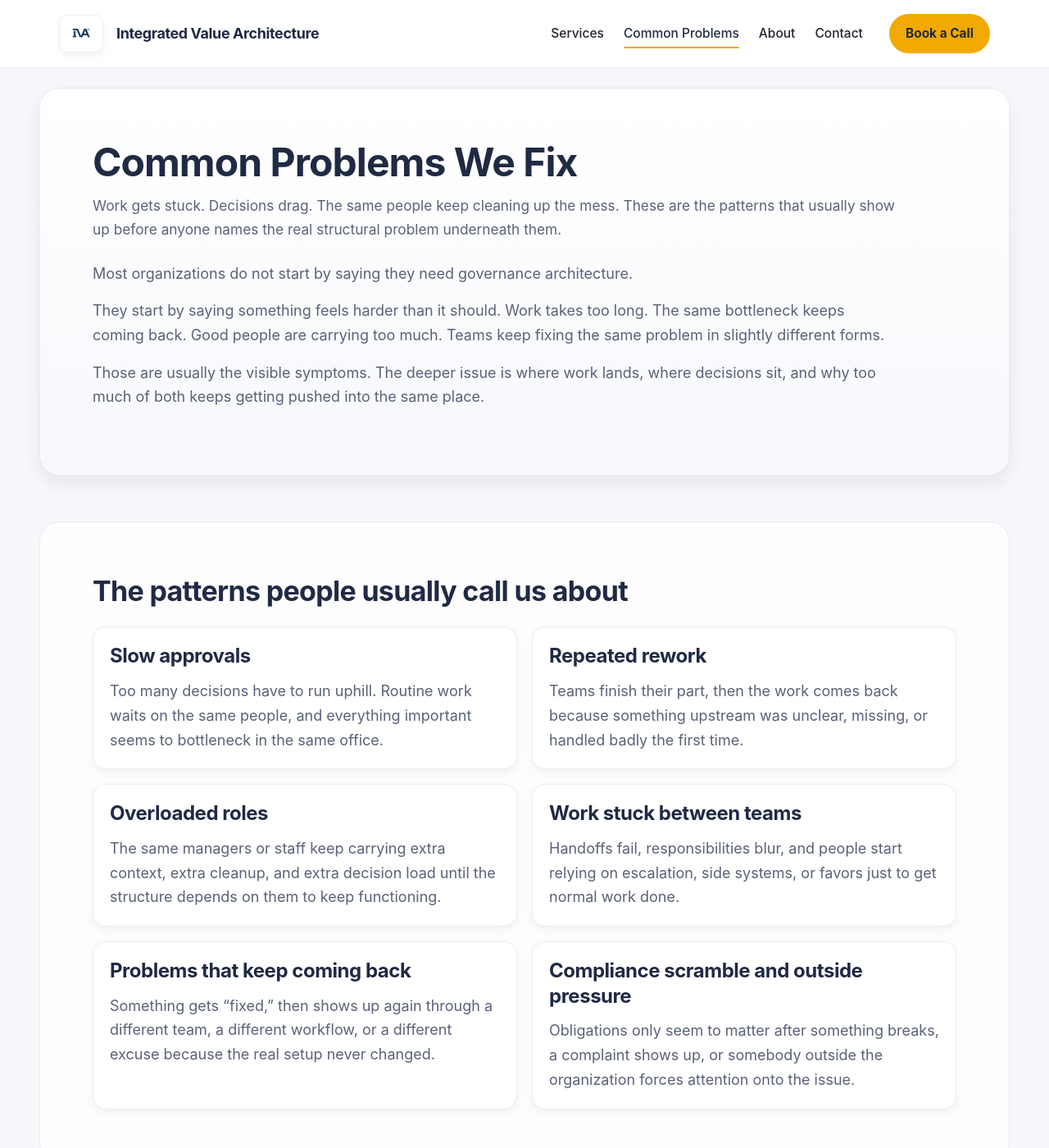
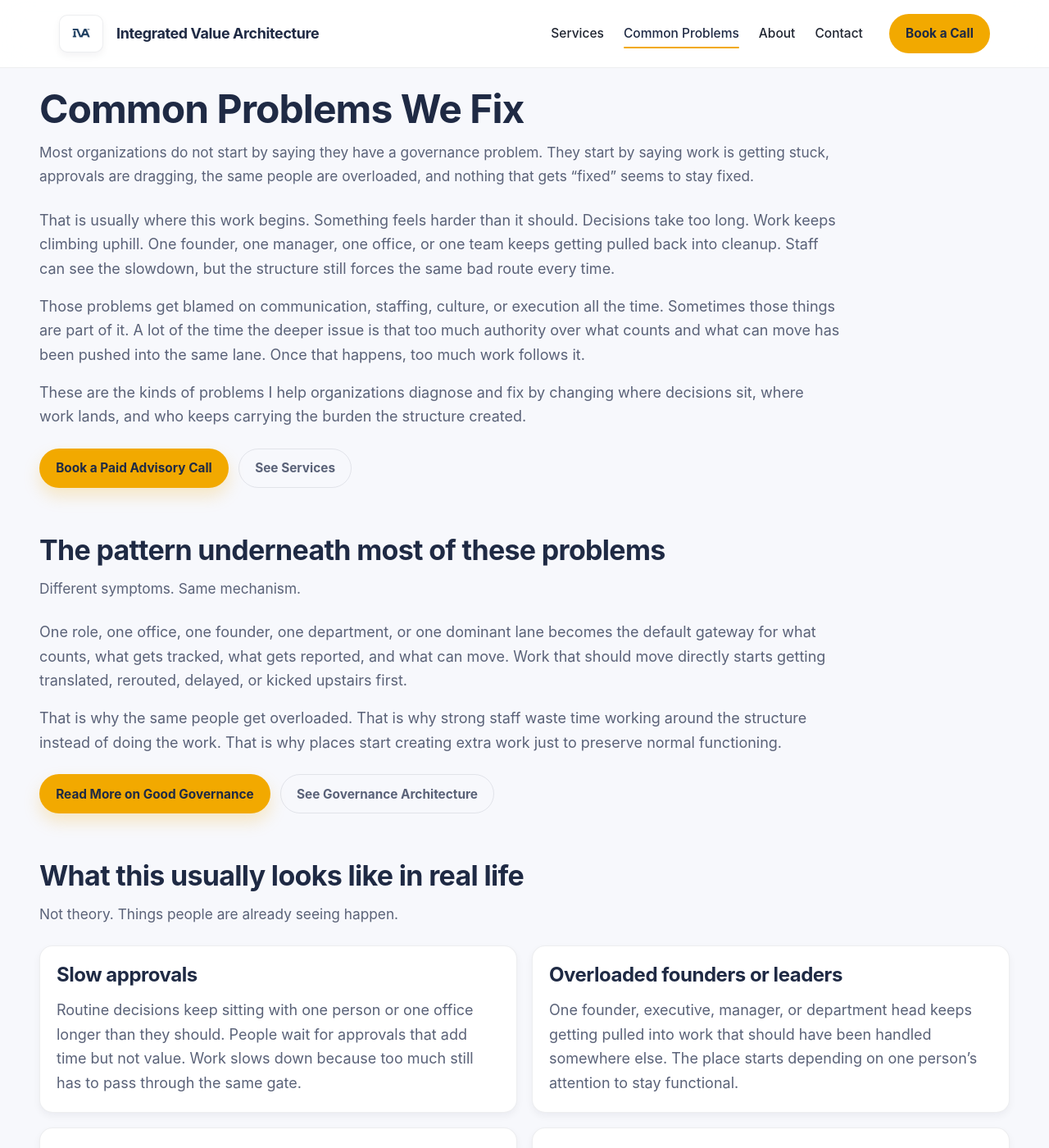
Before and after one commit to efost7873/integratedvaluearchitecture.com, a Jekyll site: the page built from common-problems-we-fix.html, in a window 1280 px wide and 1400 px high. Shown: the whole window at 82% size. Built offline with Jekyll 4.4.1, drawn with Linux system fonts in a browser that asks for light colours; some of the changed text lies outside the part shown.

Commit message:
Update common-problems-we-fix.html

```diff
--- a/common-problems-we-fix.html
+++ b/common-problems-we-fix.html
@@ -2,38 +2,68 @@
 layout: default
 title: Common Problems We Fix
 permalink: /common-problems-we-fix/
-seo_title: Common Problems We Fix | Stuck Work, Slow Decisions, and Structural Overload
-seo_description: Integrated Value Architecture LLC helps organizations fix stuck work, slow approvals, repeated rework, overloaded roles, and recurring structural problems that keep getting mistaken for people issues.
+seo_title: Common Problems We Fix | Integrated Value Architecture LLC
+seo_description: Integrated Value Architecture helps organizations fix stuck work, slow approvals, overloaded leaders, repeated rework, and structural bottlenecks caused by concentrated decision authority and poor governance design.
 ---
 
 <div class="iva-page">
+
 <main>
 
-  <section id="cpf-hero" class="iva-band-strong">
+  <section id="problems-hero">
     <div class="section-header">
       <h1>Common Problems We Fix</h1>
       <p class="section-subtitle">
-        Work gets stuck. Decisions drag. The same people keep cleaning up the mess. These are the patterns that usually show up before anyone names the real structural problem underneath them.
+        Most organizations do not start by saying they have a governance problem. They start by saying work is getting stuck, approvals are dragging, the same people are overloaded, and nothing that gets “fixed” seems to stay fixed.
       </p>
     </div>
 
     <p>
-      Most organizations do not start by saying they need governance architecture.
+      That is usually where this work begins. Something feels harder than it should. Decisions take too long. Work keeps climbing uphill. One founder, one manager, one office, or one team keeps getting pulled back into cleanup. Staff can see the slowdown, but the structure still forces the same bad route every time.
     </p>
 
     <p>
-      They start by saying something feels harder than it should. Work takes too long. The same bottleneck keeps coming back. Good people are carrying too much. Teams keep fixing the same problem in slightly different forms.
+      Those problems get blamed on communication, staffing, culture, or execution all the time. Sometimes those things are part of it. A lot of the time the deeper issue is that too much authority over what counts and what can move has been pushed into the same lane. Once that happens, too much work follows it.
     </p>
 
     <p>
-      Those are usually the visible symptoms. The deeper issue is where work lands, where decisions sit, and why too much of both keeps getting pushed into the same place.
+      These are the kinds of problems I help organizations diagnose and fix by changing where decisions sit, where work lands, and who keeps carrying the burden the structure created.
     </p>
+
+    <div class="iva-btn-row">
+      <a href="https://book.ms/b/IntegratedValueArchitectureLLC@integratedvaluearchitecture.com" class="iva-btn-primary">Book a Paid Advisory Call</a>
+      <a href="{{ site.baseurl }}/services/" class="iva-btn-secondary">See Services</a>
+    </div>
   </section>
 
+  <section id="problems-core">
+    <div class="section-header">
+      <h2>The pattern underneath most of these problems</h2>
+      <p class="section-subtitle">
+        Different symptoms. Same mechanism.
+      </p>
+    </div>
 
-  <section id="cpf-problems" class="iva-band-soft">
+    <p>
+      One role, one office, one founder, one department, or one dominant lane becomes the default gateway for what counts, what gets tracked, what gets reported, and what can move. Work that should move directly starts getting translated, rerouted, delayed, or kicked upstairs first.
+    </p>
+
+    <p>
+      That is why the same people get overloaded. That is why strong staff waste time working around the structure instead of doing the work. That is why places start creating extra work just to preserve normal functioning.
+    </p>
+
+    <div class="iva-btn-row">
+      <a href="{{ site.baseurl }}/good-governance/" class="iva-btn-primary">Read More on Good Governance</a>
+      <a href="{{ site.baseurl }}/governance-architecture-organizational-design/" class="iva-btn-secondary">See Governance Architecture</a>
+    </div>
+  </section>
+
+  <section id="problems-list">
     <div class="section-header">
-      <h2>The patterns people usually call us about</h2>
+      <h2>What this usually looks like in real life</h2>
+      <p class="section-subtitle">
+        Not theory. Things people are already seeing happen.
+      </p>
     </div>
 
     <div class="grid grid-2">
@@ -41,276 +71,194 @@
       <div class="card">
         <h3>Slow approvals</h3>
         <p>
-          Too many decisions have to run uphill. Routine work waits on the same people, and everything important seems to bottleneck in the same office.
+          Routine decisions keep sitting with one person or one office longer than they should. People wait for approvals that add time but not value. Work slows down because too much still has to pass through the same gate.
+        </p>
+      </div>
+
+      <div class="card">
+        <h3>Overloaded founders or leaders</h3>
+        <p>
+          One founder, executive, manager, or department head keeps getting pulled into work that should have been handled somewhere else. The place starts depending on one person’s attention to stay functional.
         </p>
       </div>
 
       <div class="card">
         <h3>Repeated rework</h3>
         <p>
-          Teams finish their part, then the work comes back because something upstream was unclear, missing, or handled badly the first time.
+          Teams keep revising, repackaging, or rerouting work because the first version cannot move through the structure as-is. People spend time making work acceptable to the bottleneck instead of finishing it cleanly.
         </p>
       </div>
 
       <div class="card">
-        <h3>Overloaded roles</h3>
+        <h3>Constant cleanup by the same people</h3>
         <p>
-          The same managers or staff keep carrying extra context, extra cleanup, and extra decision load until the structure depends on them to keep functioning.
+          The same team or role keeps fixing problems that started somewhere else. Mistakes travel downstream, but authority never gets moved upstream to stop them earlier.
         </p>
       </div>
 
       <div class="card">
-        <h3>Work stuck between teams</h3>
+        <h3>Workarounds everywhere</h3>
         <p>
-          Handoffs fail, responsibilities blur, and people start relying on escalation, side systems, or favors just to get normal work done.
+          Staff know the official route is too slow, too vague, or too painful, so they build side routes to get anything done. The workaround becomes the real process while leadership keeps pretending the formal structure still works.
         </p>
       </div>
 
       <div class="card">
         <h3>Problems that keep coming back</h3>
         <p>
-          Something gets “fixed,” then shows up again through a different team, a different workflow, or a different excuse because the real setup never changed.
+          Something gets “fixed,” then shows up again two weeks later under a different name. That usually means the organization dealt with the symptom and left the structure that produced it in place.
         </p>
       </div>
 
       <div class="card">
-        <h3>Compliance scramble and outside pressure</h3>
+        <h3>Decision traffic that keeps climbing uphill</h3>
         <p>
-          Obligations only seem to matter after something breaks, a complaint shows up, or somebody outside the organization forces attention onto the issue.
+          Work that should be finished close to the work keeps getting pushed upward for validation. People lower down know what needs to happen, but they do not have standing to finish it.
+        </p>
+      </div>
+
+      <div class="card">
+        <h3>Too many meetings for issues that should be simple</h3>
+        <p>
+          One decision turns into three meetings, six emails, and a week of waiting because nobody is clearly allowed to make the call and close the loop.
+        </p>
+      </div>
+
+      <div class="card">
+        <h3>Coordination that feels harder than it should</h3>
+        <p>
+          People keep blaming communication, but the real problem is that work has to pass through the wrong lane before anybody can act on it. The place is not confused so much as routed badly.
+        </p>
+      </div>
+
+      <div class="card">
+        <h3>Hidden capacity loss</h3>
+        <p>
+          The organization looks staffed well enough on paper, but useful capacity keeps disappearing into approvals, cleanup, translation, and delay. People are busy all day and the place still feels behind.
+        </p>
+      </div>
+
+      <div class="card">
+        <h3>Reporting without better decisions</h3>
+        <p>
+          More gets tracked, documented, or reported, but decisions still drag and work still backs up. The reporting stack gets thicker while the actual bottleneck stays put.
+        </p>
+      </div>
+
+      <div class="card">
+        <h3>Growth that creates more drag instead of more strength</h3>
+        <p>
+          As the organization adds people, programs, or complexity, the same narrow lane just gets buried faster. Growth exposes the structural weakness instead of solving it.
         </p>
       </div>
 
     </div>
   </section>
 
-
-  <section id="cpf-what-it-usually-gets-called" class="iva-band-strong">
+  <section id="problems-scale">
     <div class="section-header">
-      <h2>What these problems usually get called instead</h2>
+      <h2>This is not only a big-organization problem</h2>
+      <p class="section-subtitle">
+        Small does not mean structurally healthy.
+      </p>
     </div>
 
     <p>
-      These issues get mislabeled all the time.
+      This can happen in a founder-led business where one person still has to touch everything before it moves. It can happen in a small team where nobody else has enough standing to finish the work without checking up the chain first. It can happen in a nonprofit, a public agency, or a larger organization where one office or leadership lane has quietly become the default gateway for too much of the system.
     </p>
 
-    <div class="grid grid-3">
+    <p>
+      The issue is not how large the organization is. The issue is whether too much authority and too much work keep landing in the same place.
+    </p>
+  </section>
 
+  <section id="problems-what-i-do">
+    <div class="section-header">
+      <h2>What I do when these problems show up</h2>
+      <p class="section-subtitle">
+        I do not just describe the strain better. I work on the structure producing it.
+      </p>
+    </div>
+
+    <div class="grid grid-2">
       <div class="card">
-        <h3>“Communication problem”</h3>
-        <p>
-          People say this when work is actually routed badly or nobody has clear standing to finish it.
-        </p>
+        <h3>Read the real structure</h3>
+        <p>I review documents, reporting lines, decision pathways, recurring choke points, and work patterns that show how the organization is actually running.</p>
       </div>
 
       <div class="card">
-        <h3>“Staffing problem”</h3>
-        <p>
-          Sometimes staffing is real. A lot of the time the work is just loaded badly and the same people keep absorbing the difference.
-        </p>
+        <h3>Map where authority and work are concentrating</h3>
+        <p>I identify where one founder, one role, one office, or one dominant lane has become the default gateway for too much of the organization.</p>
       </div>
 
       <div class="card">
-        <h3>“Accountability problem”</h3>
-        <p>
-          This usually means responsibility is spread vaguely enough that everyone can point at someone else once the work starts slipping.
-        </p>
+        <h3>Show what the bottleneck is costing</h3>
+        <p>I trace where time is being lost in delay, translation, rework, cleanup, and approvals that should never have been structured that way.</p>
       </div>
 
       <div class="card">
-        <h3>“Process problem”</h3>
-        <p>
-          The workflow may look messy, but the deeper issue is often where authority sits and why the same teams keep inheriting the cleanup.
-        </p>
+        <h3>Redesign decision rights and flow</h3>
+        <p>I help move authority, ownership, and follow-through to the right places so fewer things stall and fewer people keep carrying avoidable strain.</p>
       </div>
+    </div>
 
-      <div class="card">
-        <h3>“Burnout problem”</h3>
-        <p>
-          Burnout is real. But a lot of it is the result of the same people carrying too much structural load for too long.
-        </p>
-      </div>
-
-      <div class="card">
-        <h3>“Execution problem”</h3>
-        <p>
-          This is the default label when leaders can feel failure in the work but have not yet named where the structure is creating it.
-        </p>
-      </div>
-
+    <div class="iva-btn-row">
+      <a href="{{ site.baseurl }}/services/" class="iva-btn-primary">See the Full Service Path</a>
+      <a href="{{ site.baseurl }}/what-clients-get/" class="iva-btn-secondary">See What Clients Get</a>
     </div>
   </section>
 
-
-  <section id="cpf-what-we-look-for" class="iva-band-soft">
+  <section id="problems-not">
     <div class="section-header">
-      <h2>What we actually look for</h2>
+      <h2>What this is not</h2>
+      <p class="section-subtitle">
+        If you are trying to fit this into a familiar bucket, this is where people usually get it wrong.
+      </p>
     </div>
 
     <div class="grid grid-3">
-
-      <div class="card">
-        <h3>Where decisions sit</h3>
-        <p>
-          Who actually has to approve what, who is holding veto power, and where routine work is being forced uphill for no good reason.
-        </p>
-      </div>
-
-      <div class="card">
-        <h3>Where work lands</h3>
-        <p>
-          Which teams or roles keep absorbing the delays, the cleanup, the workarounds, and the extra carrying load.
-        </p>
-      </div>
-
-      <div class="card">
-        <h3>Where the same pressure keeps concentrating</h3>
-        <p>
-          The same bottleneck, the same overloaded office, the same manager, the same recurring scramble. That pattern matters.
-        </p>
-      </div>
-
-    </div>
-  </section>
-
-
-  <section id="cpf-problem-by-problem" class="iva-band-strong">
-    <div class="section-header">
-      <h2>How these problems usually show up in practice</h2>
-    </div>
-
-    <div class="grid grid-2">
-
-      <div class="card">
-        <h3>Slow decisions</h3>
-        <p>
-          One conversation turns into three meetings and six emails because nobody wants to let go of routine authority.
-        </p>
-        <p>
-          <a href="{{ site.baseurl }}/decision-rights-redesign/">See Decision Rights Redesign</a>
-        </p>
-      </div>
-
-      <div class="card">
-        <h3>Broken handoffs and repeated cleanup</h3>
-        <p>
-          Work gets passed forward unfinished, and someone downstream has to absorb the cost.
-        </p>
-        <p>
-          <a href="{{ site.baseurl }}/operations/">See Operational Ledger</a>
-        </p>
-      </div>
-
-      <div class="card">
-        <h3>Too much landing on the same people</h3>
-        <p>
-          The work keeps outrunning what the organization can actually carry, so the same few people become the shock absorbers.
-        </p>
-        <p>
-          <a href="{{ site.baseurl }}/capacity/">See Capacity Ledger</a>
-        </p>
-      </div>
-
-      <div class="card">
-        <h3>Finance cleaning up everyone else’s mess</h3>
-        <p>
-          Workflow failures, deferred decisions, and operating fragility eventually show up as variance, exceptions, and budget pressure.
-        </p>
-        <p>
-          <a href="{{ site.baseurl }}/finance/">See Financial Ledger</a>
-        </p>
-      </div>
-
-      <div class="card">
-        <h3>Outside obligations only matter after the scramble starts</h3>
-        <p>
-          Compliance, stakeholder exposure, and uneven impact get handled late because nobody had structural standing to hold them earlier.
-        </p>
-        <p>
-          <a href="{{ site.baseurl }}/external/">See Externalities and Equity Ledger</a>
-        </p>
-      </div>
-
-      <div class="card">
-        <h3>The same mistake keeps coming back</h3>
-        <p>
-          The organization says it learned, but the lesson never got embedded deeply enough to change the work.
-        </p>
-        <p>
-          <a href="{{ site.baseurl }}/learning/">See Learning and Innovation Ledger</a>
-        </p>
-      </div>
-
-    </div>
-  </section>
-
-
-  <section id="cpf-when-to-start" class="iva-band-soft">
-    <div class="section-header">
-      <h2>When it is worth bringing this in</h2>
+      <div class="card"><p>This is not software.</p></div>
+      <div class="card"><p>This is not CRM.</p></div>
+      <div class="card"><p>This is not project management.</p></div>
+      <div class="card"><p>This is not process management.</p></div>
+      <div class="card"><p>This is not workflow automation.</p></div>
+      <div class="card"><p>This is not another assessment or plan that leaves the same broken approval chain in place.</p></div>
     </div>
 
     <p>
-      You do not need a perfect diagnosis before starting.
-    </p>
-
-    <p>
-      If the same problem keeps dragging on, the same people keep getting buried, or the same kind of failure keeps coming back after people thought it was handled, that is usually enough.
-    </p>
-
-    <p>
-      A lot of the time the organization already knows where the pain is. What it does not yet know is why the pattern keeps repeating.
+      Those things may sit around the problem. They do not solve it when too much authority and too much work still end up in the same place. I work on the structure underneath that pattern.
     </p>
   </section>
 
-
-  <section id="cpf-how-to-start" class="iva-band-strong">
+  <section id="problems-start">
     <div class="section-header">
       <h2>How people usually start</h2>
+      <p class="section-subtitle">
+        You do not need perfect language for the problem. You just need to be tired of watching it repeat.
+      </p>
     </div>
 
     <div class="grid grid-3">
-
       <div class="card">
         <h3>Paid Advisory Call</h3>
-        <p>
-          Best when you want to walk through one live problem and get clear on whether the issue is structural.
-        </p>
+        <p>Bring a live problem and we’ll work through what is likely driving it and what your next move should be.</p>
       </div>
 
       <div class="card">
         <h3>Fixed-Fee Review</h3>
-        <p>
-          Best when one recurring issue needs a focused read before broader work makes sense.
-        </p>
+        <p>I take a focused look at one issue, one decision chain, or one recurring failure point and give you a direct answer.</p>
       </div>
 
       <div class="card">
-        <h3>Broader Structural Work</h3>
-        <p>
-          Best when the same pressure pattern is spread across teams, roles, and decisions and is clearly bigger than one isolated problem.
-        </p>
+        <h3>Full Structural Work</h3>
+        <p>For broader or more persistent problems, I do the full sequence: diagnostic, implementation, and ongoing support so the fix actually holds.</p>
       </div>
-
-    </div>
-  </section>
-
-
-  <section id="cpf-cta" class="iva-cta-section">
-    <div class="section-header">
-      <h2>Start with the problem you can already see</h2>
-      <p class="section-subtitle">
-        If work is stuck, approvals drag, or the same people keep carrying too much of the mess, that is enough to start.
-      </p>
     </div>
 
     <div class="iva-btn-row">
-      <a href="https://book.ms/b/IntegratedValueArchitectureLLC@integratedvaluearchitecture.com" target="_blank" rel="noopener" class="iva-btn-primary">Book a Paid Advisory Call</a>
-      <a href="{{ site.baseurl }}/fixed-fee-review/" class="iva-btn-secondary">Fixed-Fee Review</a>
+      <a href="https://book.ms/b/IntegratedValueArchitectureLLC@integratedvaluearchitecture.com" class="iva-btn-primary">Book a Paid Advisory Call</a>
+      <a href="{{ site.baseurl }}/fixed-fee-review/" class="iva-btn-secondary">Start with a Fixed-Fee Review</a>
     </div>
-
-    <p class="iva-cta-meta">
-      Most structural problems are obvious in the work long before they are named clearly.
-    </p>
   </section>
 
 </main>
```
